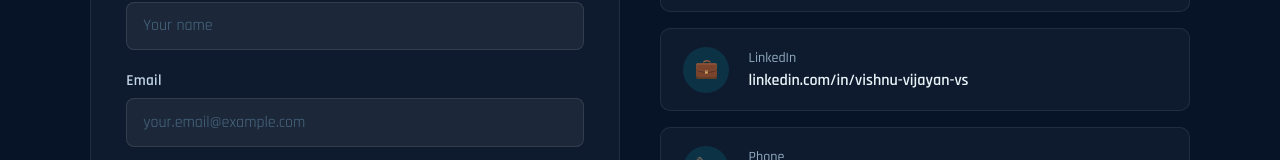
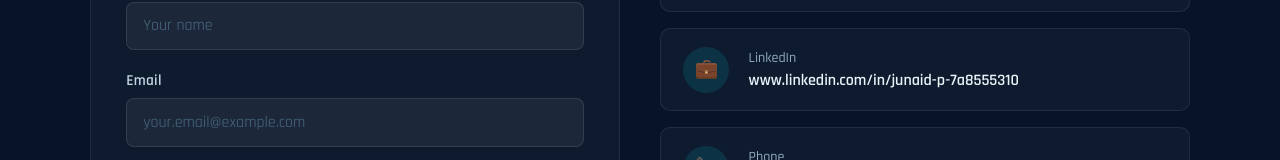
Before and after one commit to Junaid-eng-arch/mydeveloperportfolio, a React (Vite) app: page / in a window 1280 px wide. Shown: the part 3947-4107 px from the top of the page. Built offline with nearby package versions, Linux system fonts and the light colour scheme.

Commit message:
Change LinkedIn URL in Contact component
Updated LinkedIn URL in contact information.

```diff
--- a/src/components/Contact.jsx
+++ b/src/components/Contact.jsx
@@ -334,7 +334,7 @@ export default function Contact() {
                 <div className="contact-icon-wrap">💼</div>
                 <div>
                   <div className="contact-info-label">LinkedIn</div>
-                  <div className="contact-info-value">linkedin.com/in/vishnu-vijayan-vs</div>
+                  <div className="contact-info-value">www.linkedin.com/in/junaid-p-7a8555310</div>
                 </div>
               </a>
 
```
